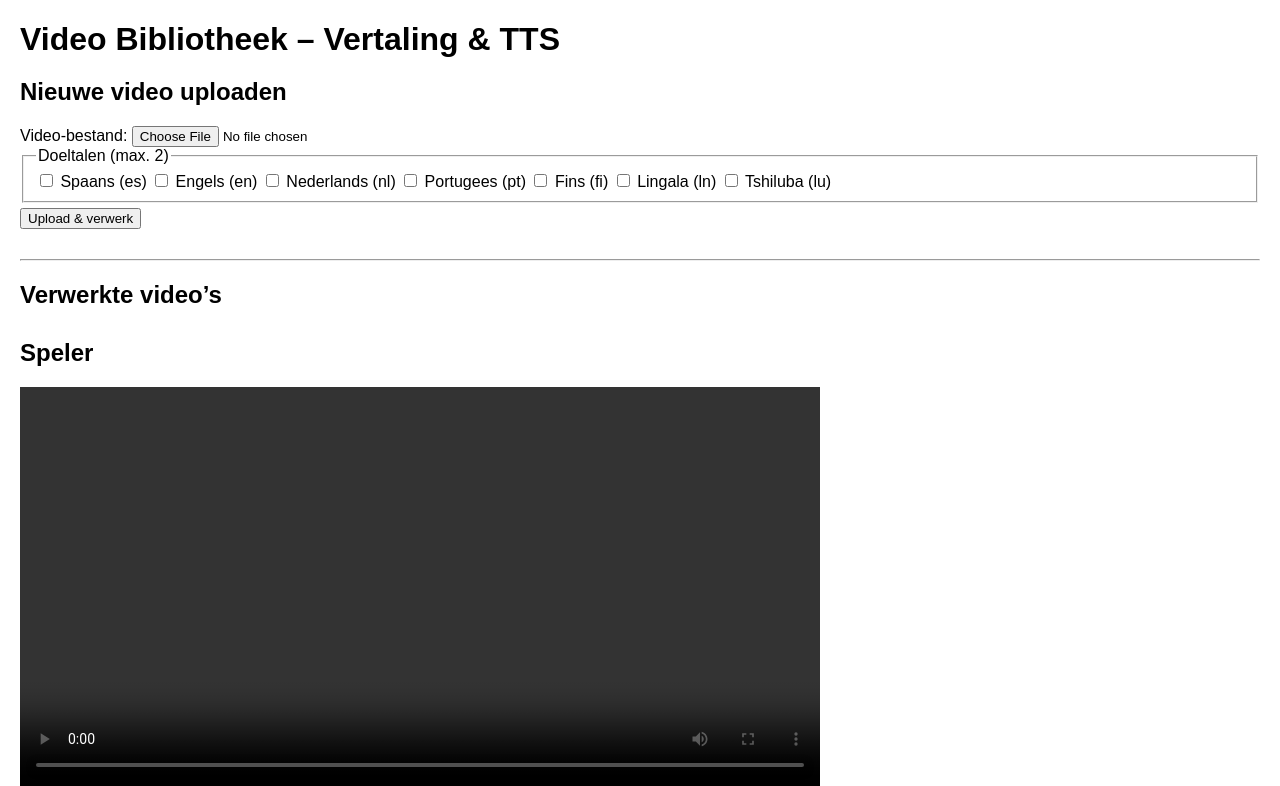
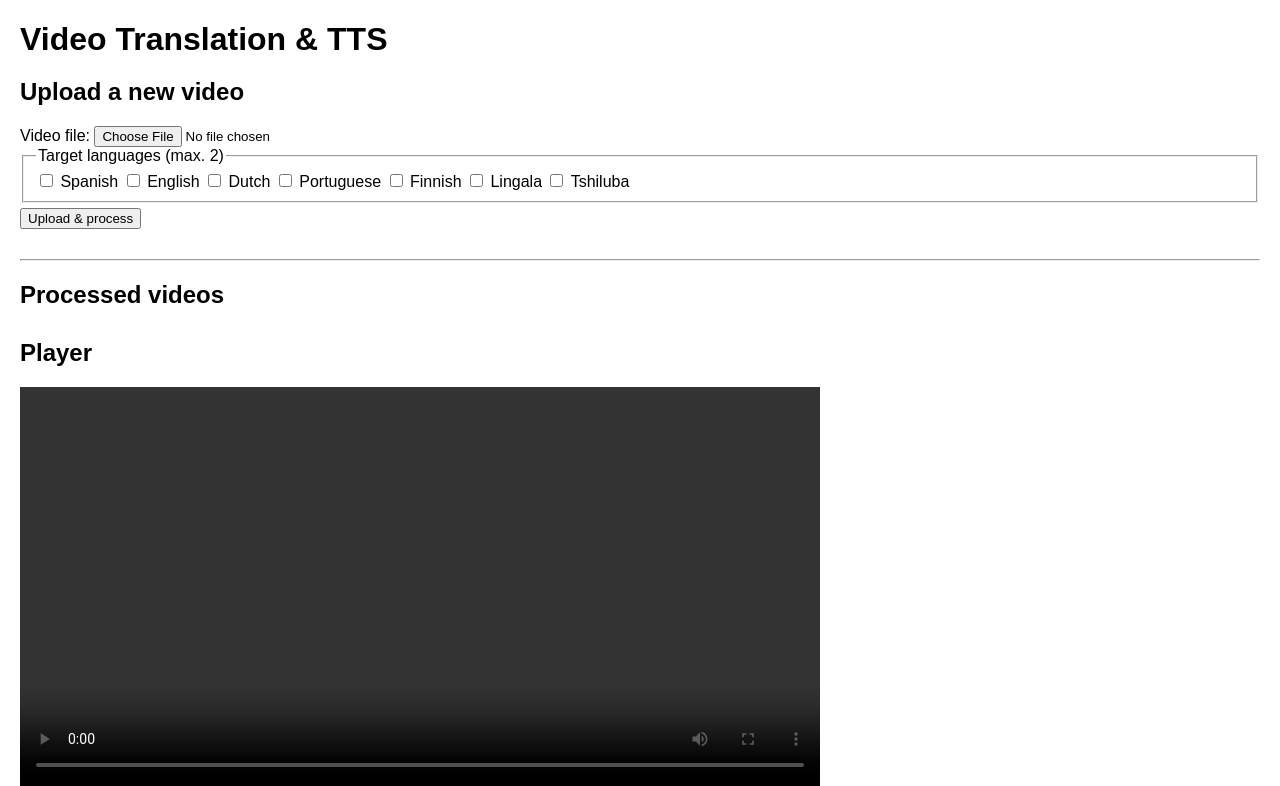
Before and after one commit to KaatCAIBXL/video-translator, a FastAPI app: page / in a window 1280 px wide. Shown: the top 786 px of the page. Run offline with FastAPI, Linux system fonts and the light colour scheme; data that the repository does not hold is empty; parts of the project's set-up code (start-up, migrations or seed data) failed here and were passed over.

Commit message:
Update index.html

```diff
--- a/app/templates/index.html
+++ b/app/templates/index.html
@@ -1,30 +1,30 @@
 <!DOCTYPE html>
-<html lang="nl">
+<html lang="en">
 <head>
     <meta charset="UTF-8">
-    <title>Video Bibliotheek – Vertaling & TTS</title>
+    <title>Video  Translation</title>
     <link rel="stylesheet" href="/static/style.css">
 </head>
 <body>
-<h1>Video Bibliotheek – Vertaling & TTS</h1>
+<h1>Video Translation & TTS</h1>
 
 <section id="upload">
-    <h2>Nieuwe video uploaden</h2>
+    <h2>Upload a new video</h2>
     <form id="upload-form">
-        <label>Video-bestand:
+        <label>Video file:
             <input type="file" name="file" accept="video/*" required>
         </label>
         <fieldset>
-            <legend>Doeltalen (max. 2)</legend>
-            <label><input type="checkbox" name="languages" value="es"> Spaans (es)</label>
-            <label><input type="checkbox" name="languages" value="en"> Engels (en)</label>
-            <label><input type="checkbox" name="languages" value="nl"> Nederlands (nl)</label>
-            <label><input type="checkbox" name="languages" value="pt"> Portugees (pt)</label>
-            <label><input type="checkbox" name="languages" value="fi"> Fins (fi)</label>
-            <label><input type="checkbox" name="languages" value="ln"> Lingala (ln)</label>
-            <label><input type="checkbox" name="languages" value="lu"> Tshiluba (lu)</label>
+            <legend>Target languages (max. 2)</legend>
+            <label><input type="checkbox" name="languages" value="es"> Spanish </label>
+            <label><input type="checkbox" name="languages" value="en"> English </label>
+            <label><input type="checkbox" name="languages" value="nl"> Dutch </label>
+            <label><input type="checkbox" name="languages" value="pt"> Portuguese </label>
+            <label><input type="checkbox" name="languages" value="fi"> Finnish </label>
+            <label><input type="checkbox" name="languages" value="ln"> Lingala </label>
+            <label><input type="checkbox" name="languages" value="lu"> Tshiluba </label>
         </fieldset>
-        <button type="submit">Upload & verwerk</button>
+        <button type="submit">Upload & process</button>
     </form>
     <div id="upload-status"></div>
 </section>
@@ -32,15 +32,15 @@
 <hr>
 
 <section id="library">
-    <h2>Verwerkte video’s</h2>
+    <h2>Processed videos</h2>
     <div id="video-list"></div>
 </section>
 
 <section id="player">
-    <h2>Speler</h2>
+    <h2>Player</h2>
     <div id="video-container">
         <video id="video-player" controls width="800">
-            Je browser ondersteunt geen video-tag.
+            Your browser does not support the video tag.
         </video>
         <div id="subtitle-overlay" class="hidden"></div>
     </div>
```
